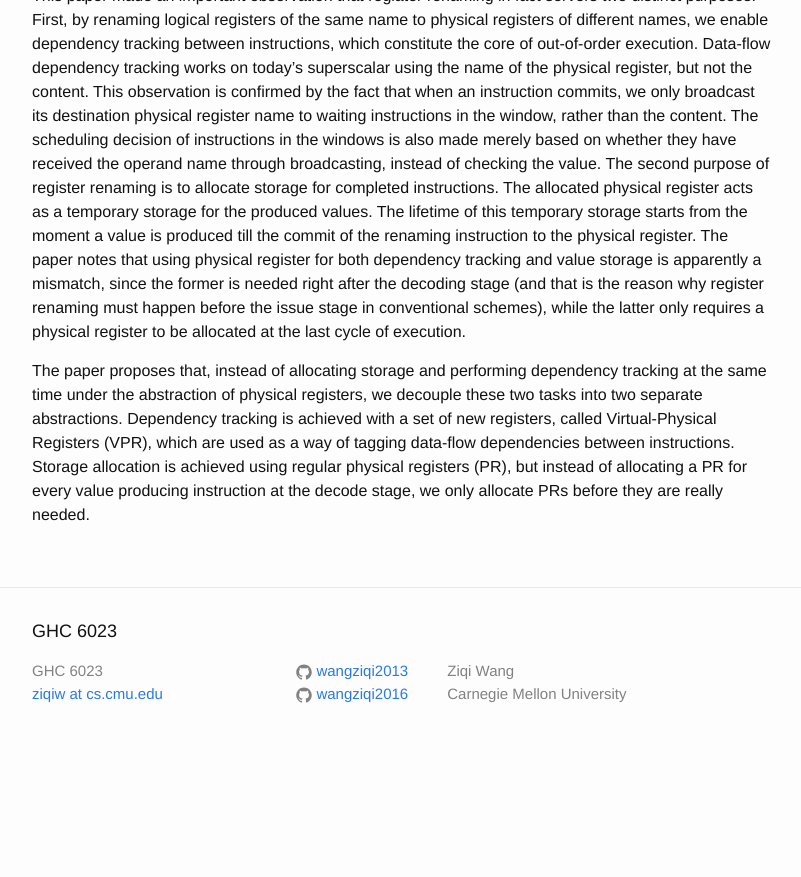
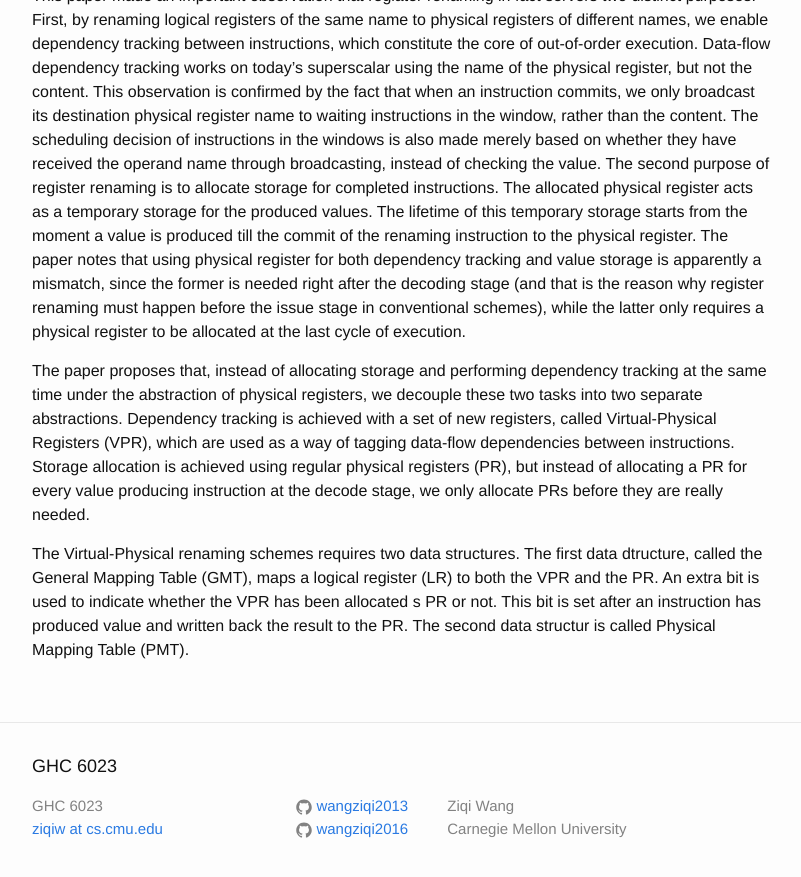
Before and after one commit to wangziqi2013/wangziqi2013.github.io, a Jekyll site: the page built from _posts/2019-08-29-Dynamic-Reg-Renaming-Through-VP-Registers.markdown, in a window 1280 px wide and 900 px high, scrolled down 883 px. Shown: the top 877 px of the window, without its empty margins (238-1039 px from the left). Built offline with Jekyll 4.4.1, drawn with Linux system fonts in a browser that asks for light colours; before the commit the page ends 1648 px from its top, so only the background shows below that.

Commit message:
Adding data structures

```diff
--- a/_posts/2019-08-29-Dynamic-Reg-Renaming-Through-VP-Registers.markdown
+++ b/_posts/2019-08-29-Dynamic-Reg-Renaming-Through-VP-Registers.markdown
@@ -46,3 +46,8 @@ is achieved with a set of new registers, called Virtual-Physical Registers (VPR)
 data-flow dependencies between instructions. Storage allocation is achieved using regular physical registers (PR), but
 instead of allocating a PR for every value producing instruction at the decode stage, we only allocate PRs before they
 are really needed.
+
+The Virtual-Physical renaming schemes requires two data structures. The first data dtructure, called the General Mapping
+Table (GMT), maps a logical register (LR) to both the VPR and the PR. An extra bit is used to indicate whether the VPR has
+been allocated s PR or not. This bit is set after an instruction has produced value and written back the result to the PR.
+The second data structur is called Physical Mapping Table (PMT).
```
